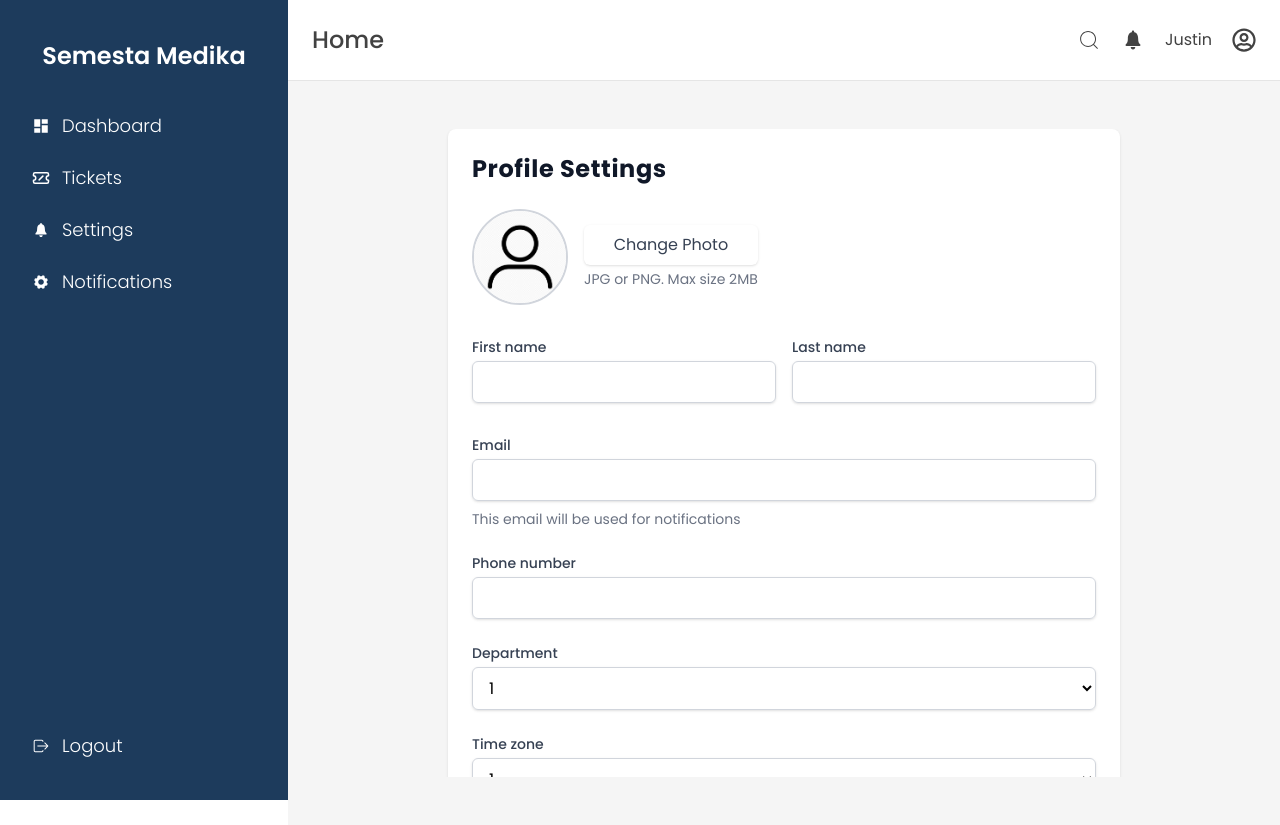
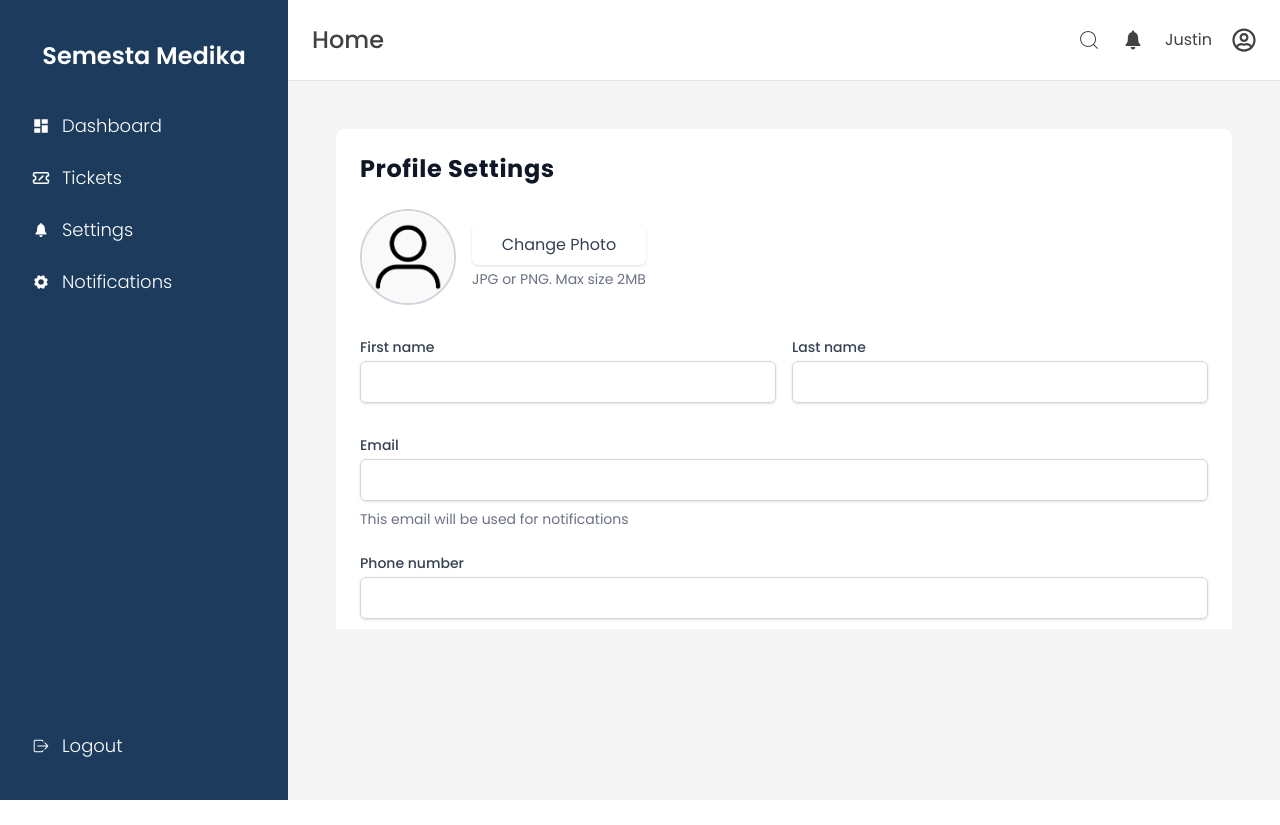
Before and after one commit to JustinHadinataCS/WADS_Frontend, a React (Vite) app: page / in a window 1280 px wide. After the commit the page ends 800 px from the top, so only its background shows below. Built offline with nearby package versions, Linux system fonts and the light colour scheme.

Commit message:
Update the settings UI

```diff
--- a/src/features/settings/NotificationSection.jsx
+++ b/src/features/settings/NotificationSection.jsx
@@ -3,11 +3,9 @@ import NotificationSubtitle from "./NotificationSubtitle";
 import ContentToggle from "./ContentToggle";
 import ButtonBlue from "../../components/app/ButtonBlue";
 
-
-
 const NotificationSection = () => {
   return (
-        <div className="max-w-2xl mx-auto p-6 bg-white rounded-lg shadow">
+    <div className="max-w-4xl mx-auto p-6 bg-white rounded-lg shadow w-full">
       <div className="flex justify-between items-center mb-6">
         <SettingTitle title="Notification Settings" />
       </div>
@@ -50,10 +48,9 @@ const NotificationSection = () => {
 
       <div className="flex justify-end">
         <ButtonBlue Text="Save Preferences" />
-
       </div>
     </div>
   );
-}
+};
 
 export default NotificationSection;
--- a/src/features/settings/ProfileSection.jsx
+++ b/src/features/settings/ProfileSection.jsx
@@ -8,7 +8,7 @@ import SettingButtonClear from "./SettingButtonClear";
 
 const ProfileSection = () => {
   return (
-    <div className="max-w-2xl mx-auto p-6 bg-white rounded-lg shadow">
+    <div className="max-w-4xl w-full mx-auto p-6 bg-white rounded-lg shadow">
       <div className="flex justify-between items-center mb-6">
         <SettingTitle title="Profile Settings" />
       </div>
@@ -36,21 +36,25 @@ const ProfileSection = () => {
       </div>
 
       <div className="mb-6">
-        <DropdownInput text="Department" defaultValue="-"
+        <DropdownInput
+          text="Department"
+          defaultValue="-"
           options={[
             { value: "us", label: "1" },
             { value: "ca", label: "2" },
-                    { value: "uk", label: "3" }
+            { value: "uk", label: "3" },
           ]}
         />
       </div>
 
       <div className="mb-8">
-        <DropdownInput text="Time zone" defaultValue="-"
+        <DropdownInput
+          text="Time zone"
+          defaultValue="-"
           options={[
             { value: "", label: "1" },
             { value: "", label: "2" },
-                    { value: "", label: "3" }
+            { value: "", label: "3" },
           ]}
         />
       </div>
@@ -59,7 +63,6 @@ const ProfileSection = () => {
         <SettingButtonClear Text="Cancel" />
         <SettingButtonBlue text="Save changes" />
       </div>
-
     </div>
   );
 };
--- a/src/features/settings/SecuritySection.jsx
+++ b/src/features/settings/SecuritySection.jsx
@@ -4,7 +4,7 @@ import TwoFA from "./TwoFA";
 
 const SecuritySection = () => {
   return (
-        <div className="max-w-2xl mx-auto p-6 bg-white rounded-lg shadow">
+    <div className="max-w-4xl w-full mx-auto p-6 bg-white rounded-lg shadow">
       <div className="flex justify-between items-center mb-6">
         <SettingTitle title="Security Settings" />
       </div>
@@ -15,6 +15,6 @@ const SecuritySection = () => {
       </div>
     </div>
   );
-}
+};
 
 export default SecuritySection;
--- a/src/pages/Setting.jsx
+++ b/src/pages/Setting.jsx
@@ -1,15 +1,13 @@
 import ProfileSection from "../features/settings/ProfileSection";
-import NotificationSection from '../features/settings/NotificationSection';
-import SecuritySection from '../features/settings/SecuritySection';
+import NotificationSection from "../features/settings/NotificationSection";
+import SecuritySection from "../features/settings/SecuritySection";
 
 function Setting() {
   return (
-    <div className="h-[81vh] overflow-hidden">
-      <div className="h-full overflow-y-auto">
-        <ProfileSection />
-        <NotificationSection />
-        <SecuritySection />
-      </div>
+    <div className="h-[500px] flex flex-col gap-y-5 overflow-y-auto">
+      <ProfileSection />
+      <NotificationSection />
+      <SecuritySection />
     </div>
   );
 }
```
Lines whose indentation alone changed are shown as unchanged.
